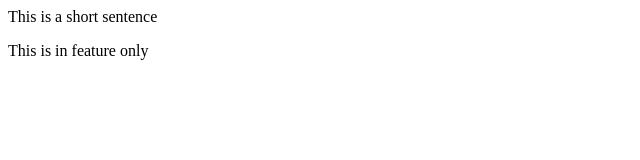
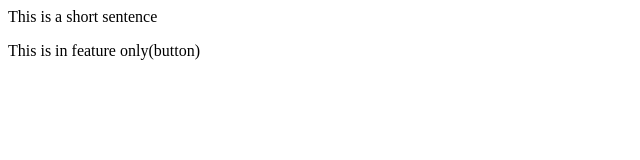
Before and after one commit to Pruthvi-git1/LocalRepo, a plain HTML site: page index.html in a window 1280 px wide. Shown: the full height of the page, 0-640 px from the left. Drawn offline with Linux system fonts and the light colour scheme.

Commit message:
button feature

```diff
--- a/index.html
+++ b/index.html
@@ -1,2 +1,2 @@
 <p>This is a short sentence</p>
-<p> This is in feature only</p>
+<p> This is in feature only(button)</p>
```
